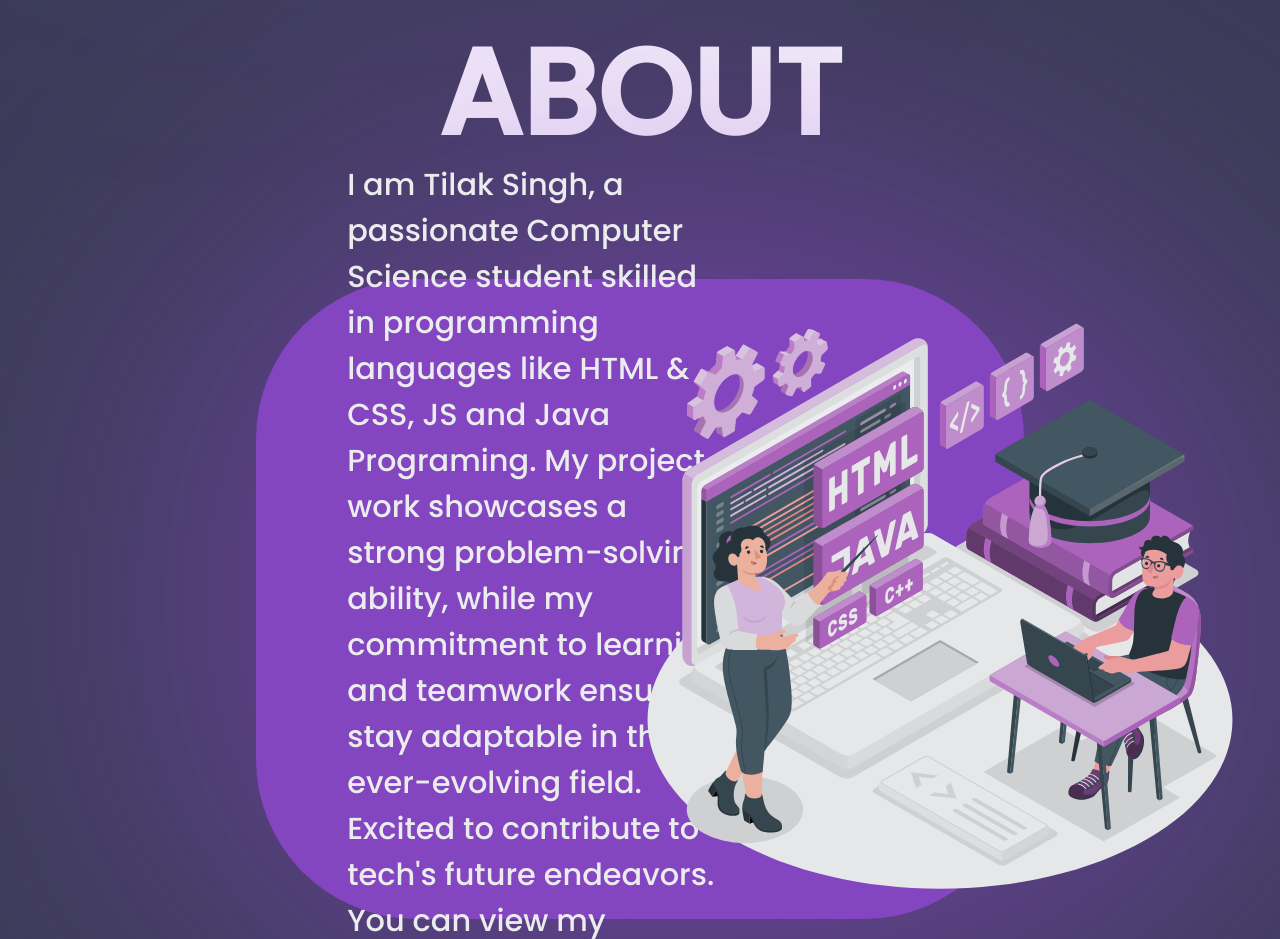
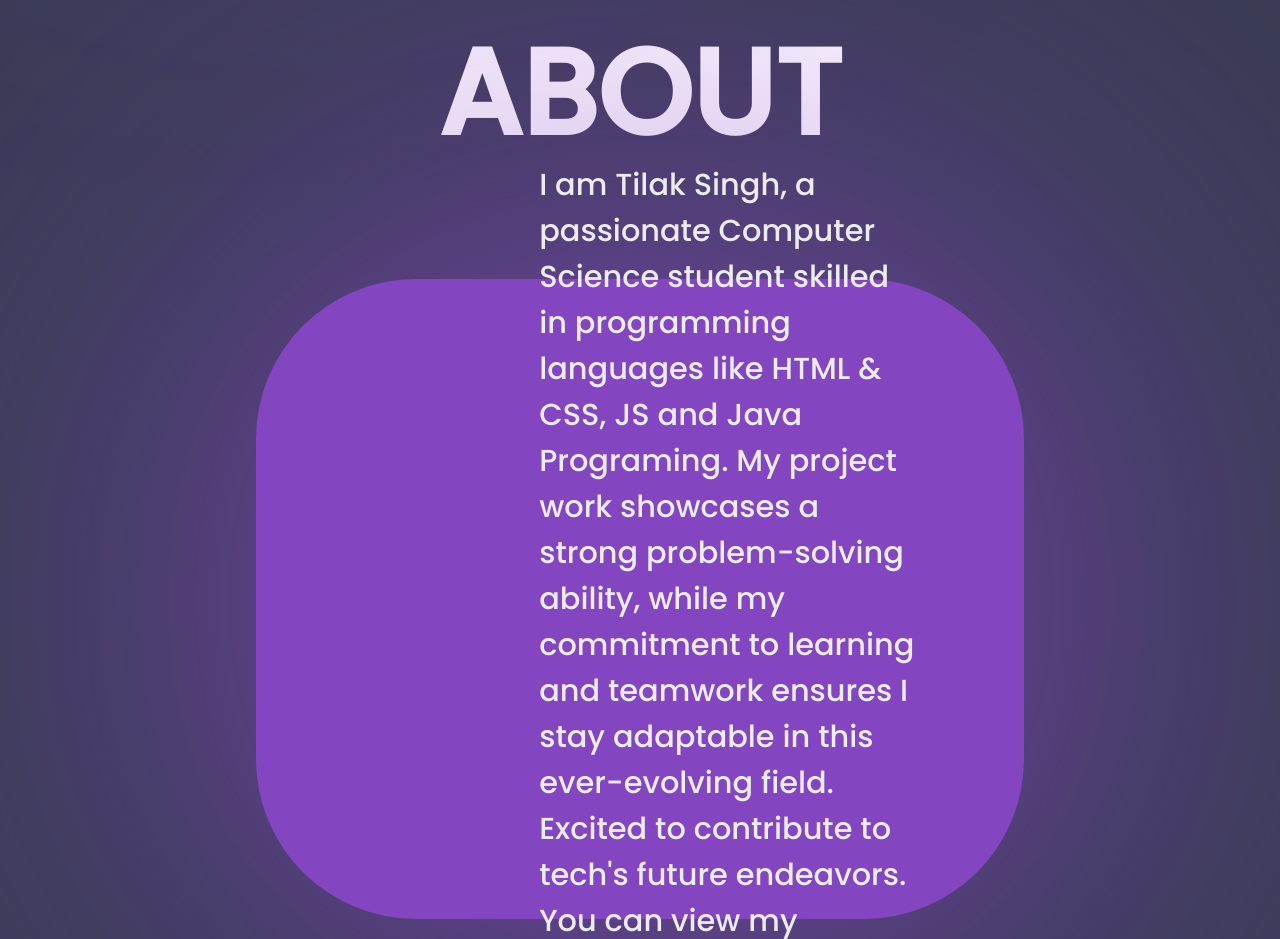
Before and after one commit to Frank9956/portfoilio, a plain HTML site: page index.html in a window 1280 px wide. Shown: the part 1079-2018 px from the top of the page. Drawn offline with nearby package versions, Linux system fonts and the light colour scheme.

Commit message:
Update index.html

```diff
--- a/index.html
+++ b/index.html
@@ -58,16 +58,22 @@
             </div>
             <div class="card">
                 <div class="topic1">
-                    I am Tilak Singh, a passionate Computer Science student skilled in programming languages like HTML &
-                    CSS, JS and Java Programing. My project work showcases a strong problem-solving ability, while my
-                    commitment to
-                    learning and teamwork ensures I stay adaptable in this ever-evolving field. Excited to contribute to
-                    tech's future endeavors.
-                    You can view my projects and contact me if you need.
+                    <p>
+
+                        I am Tilak Singh, a passionate Computer Science student skilled in programming languages like
+                        HTML &
+                        CSS, JS and Java Programing. My project work showcases a strong problem-solving ability, while
+                        my
+                        commitment to
+                        learning and teamwork ensures I stay adaptable in this ever-evolving field. Excited to
+                        contribute to
+                        tech's future endeavors.
+                        You can view my projects and contact me if you need.
+                    </p>
                 </div>
-                <div class="rightlogo">
+                <!-- <div class="rightlogo">
                     <img class="photo " src="pic.svg" alt="Refresh" width="900" height="600">
-                </div>
+                </div> -->
 
 
         </section>
@@ -100,7 +106,8 @@
                 <div id="appDetail" class="left">
                     <H1>PDF MERGER</H1>
                     This project is just for leaning new things in JS. By using Node.js is help me alot about pakages
-                    and bankend stuffs. I build this for my own learning so not be a very attractive but it with a decent functionality.
+                    and bankend stuffs. I build this for my own learning so not be a very attractive but it with a
+                    decent functionality.
                     <div class="linksLeft">
                         <a href="https://github.com/Frank9956/PDF-MERGER" target="_blank">
                             <img src="git.png" alt="" height="50" width="50">
@@ -188,7 +195,7 @@
             </div>
         </div>
         <div class="rightfooter">
-            <div class="rightnav">
+            <div class="footnav">
                 <ul>
                     <li><a href="#firstSection">Portfolio</a></li>
                     <li><a href="#secondSection">About</a></li>
```
